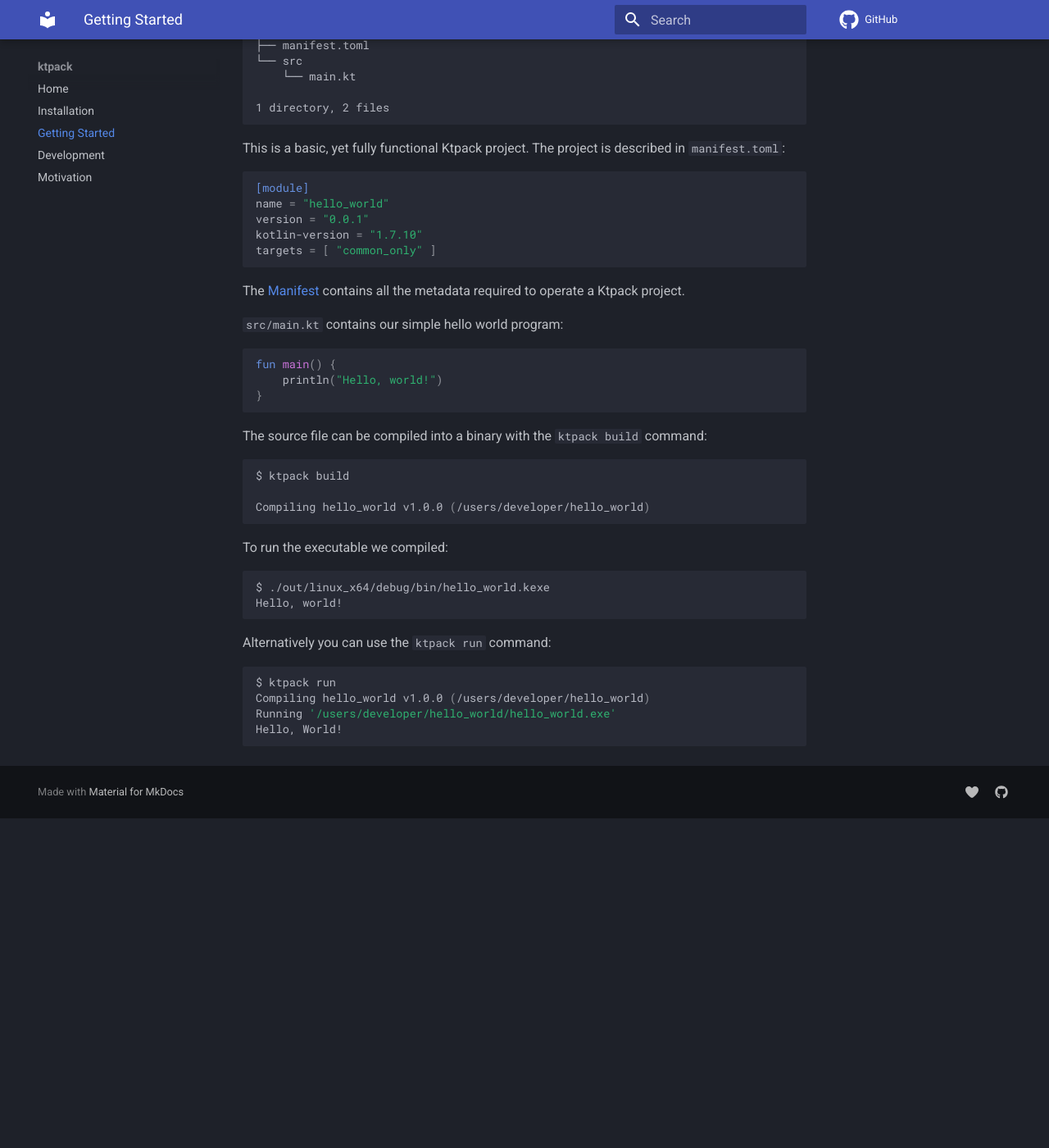
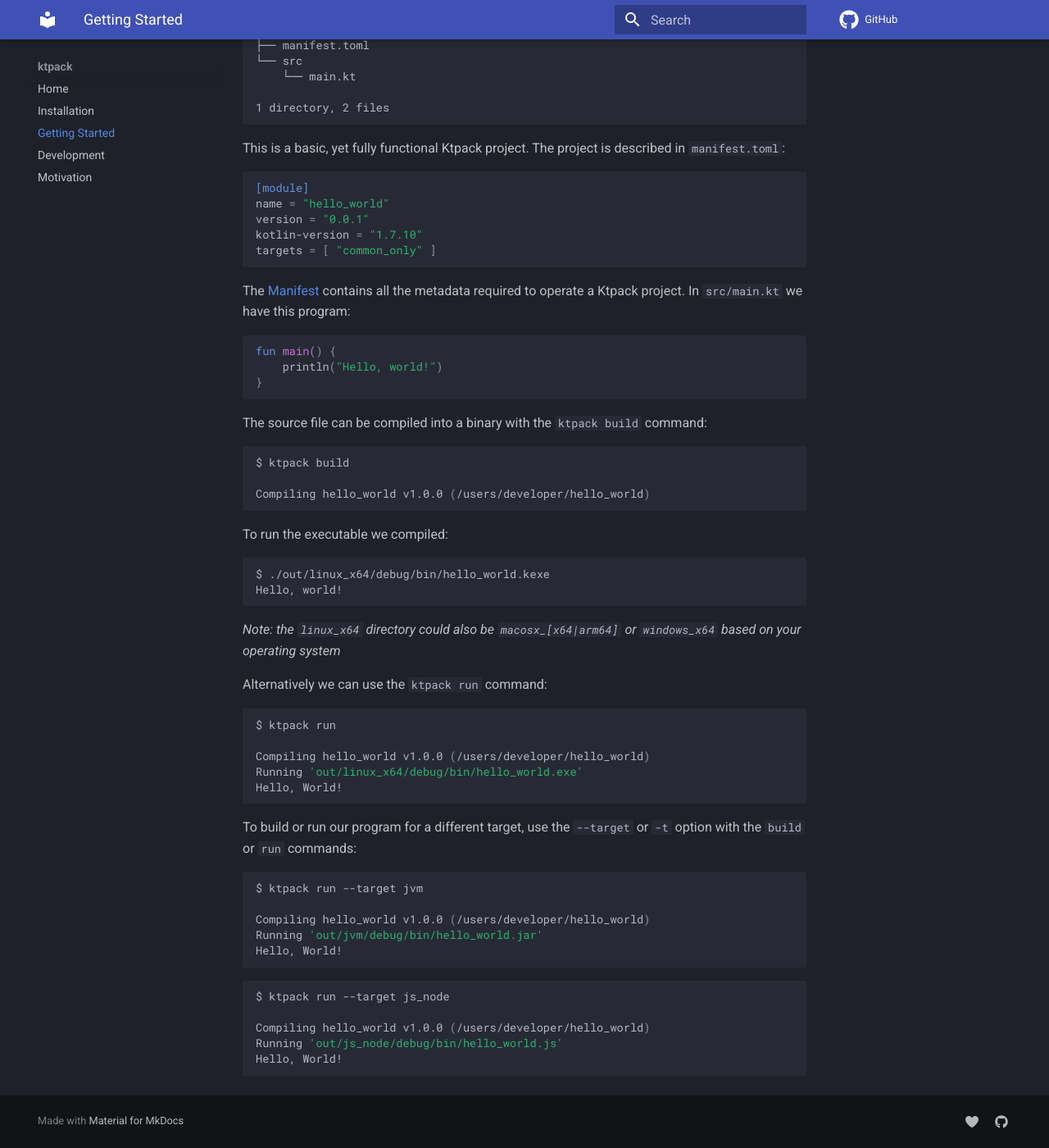
Before and after one commit to DrewCarlson/ktpack, an MkDocs documentation site: the page built from docs/getting-started.md, in a window 1280 px wide and 1400 px high, scrolled down 433 px. Shown: the whole window at 82% size. Built offline with MkDocs 1.6.1 and Material for MkDocs 9.7.7, drawn with Linux system fonts in a browser that asks for light colours; comment, search, counter and statistics services are not loaded; before the commit the page ends 1431 px from its top, so only the background shows below that.

Commit message:
Expand getting started docs

````diff
--- a/docs/getting-started.md
+++ b/docs/getting-started.md
@@ -34,8 +34,7 @@
 ```
 
 The [Manifest]() contains all the metadata required to operate a Ktpack project.
-
-`src/main.kt` contains our simple hello world program:
+In `src/main.kt` we have this program:
 
 ```kotlin
 fun main() {
@@ -57,12 +56,32 @@
 $ ./out/linux_x64/debug/bin/hello_world.kexe
 Hello, world!
 ```
+_Note: the `linux_x64` directory could also be `macosx_[x64|arm64]` or `windows_x64` based on your operating system_
 
-Alternatively you can use the `ktpack run` command:
+Alternatively we can use the `ktpack run` command:
 
 ```shell
 $ ktpack run
+
 Compiling hello_world v1.0.0 (/users/developer/hello_world)
-Running '/users/developer/hello_world/hello_world.exe'
+Running 'out/linux_x64/debug/bin/hello_world.exe'
 Hello, World!
 ```
+
+To build or run our program for a different target, use the `--target` or `-t` option with the `build` or `run` commands:
+
+```shell
+$ ktpack run --target jvm
+
+Compiling hello_world v1.0.0 (/users/developer/hello_world)
+Running 'out/jvm/debug/bin/hello_world.jar'
+Hello, World!
+```
+
+```shell
+$ ktpack run --target js_node
+
+Compiling hello_world v1.0.0 (/users/developer/hello_world)
+Running 'out/js_node/debug/bin/hello_world.js'
+Hello, World!
+```
````
Also changed, not shown: 1 other file.
